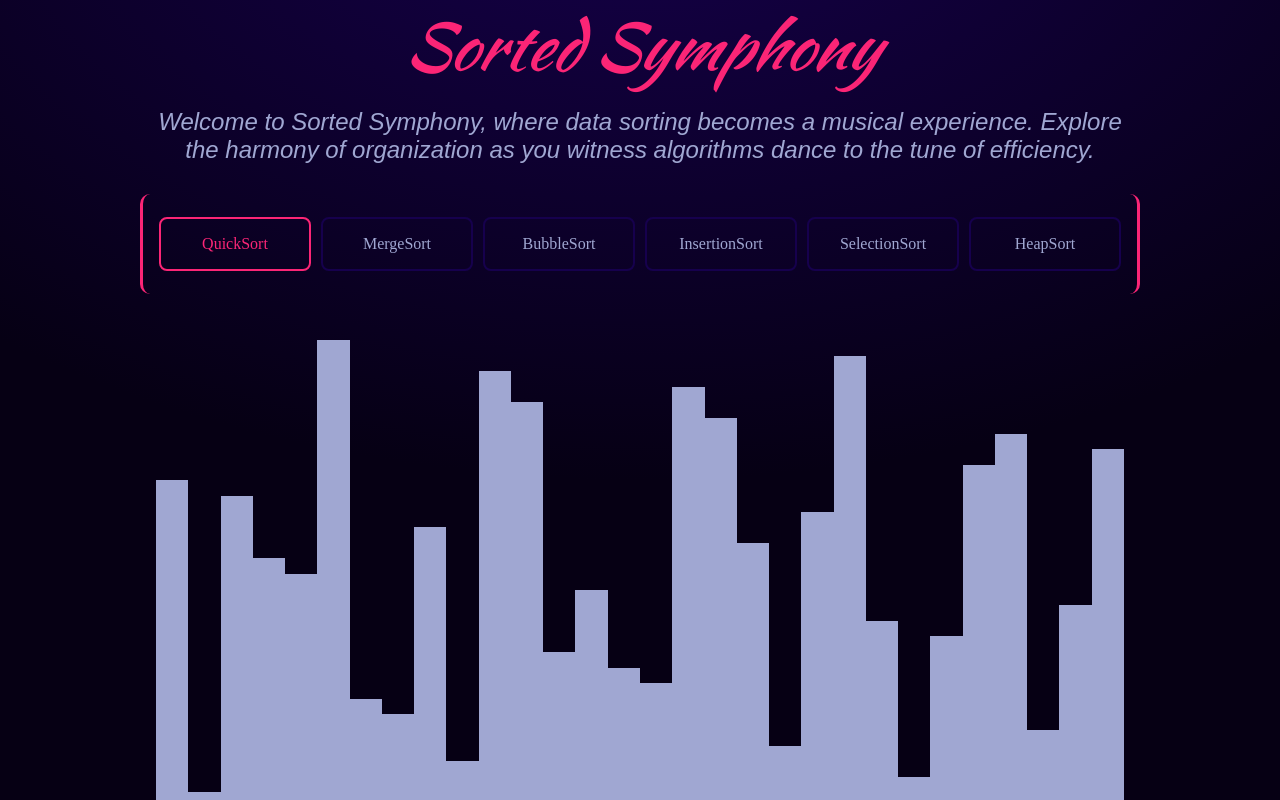
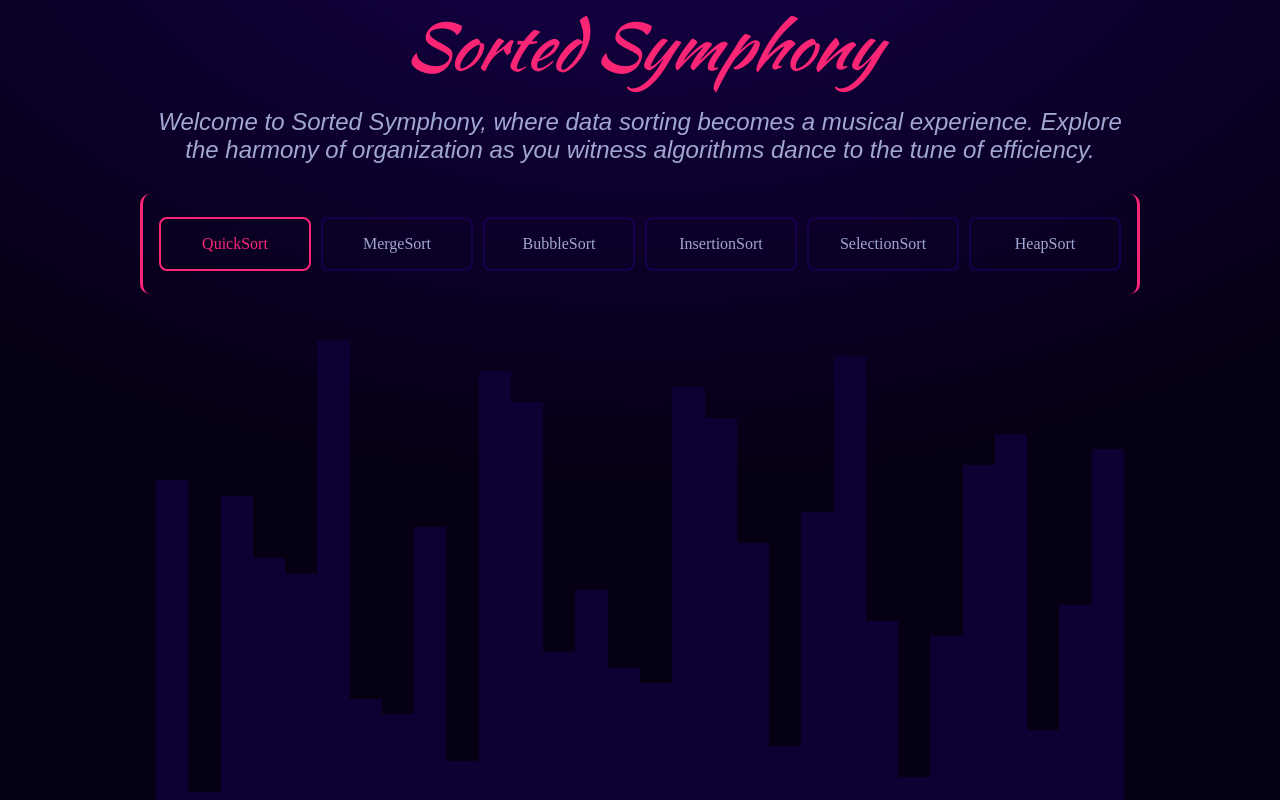
Before and after one commit to Eckry/Sorted-Symphony, a React (Vite) app: page / in a window 1280 px wide. Shown: the top 800 px of the page. Built offline with nearby package versions, Linux system fonts and the light colour scheme; a web font is replaced by a local one.

Commit message:
change color of block

```diff
--- a/src/App.css
+++ b/src/App.css
@@ -6,6 +6,7 @@
 
 :root {
   --primary-color: #060014;
+  --primary-brighty-color: #0f0033;
   --secondary-color: #16004d;
   --tertiary-color: #3F0071;
   --tertiary-brighty-color: #a0a7d2;
--- a/src/consts.ts
+++ b/src/consts.ts
@@ -1,7 +1,7 @@
 import { AudioFile } from "./types";
 
 export const colors = {
-  DEFAULT: "var(--tertiary-brighty-color)",
+  DEFAULT: "var(--primary-brighty-color)",
   HIGHLIGHT: "var(--highlight-color)"
 }
 
```
